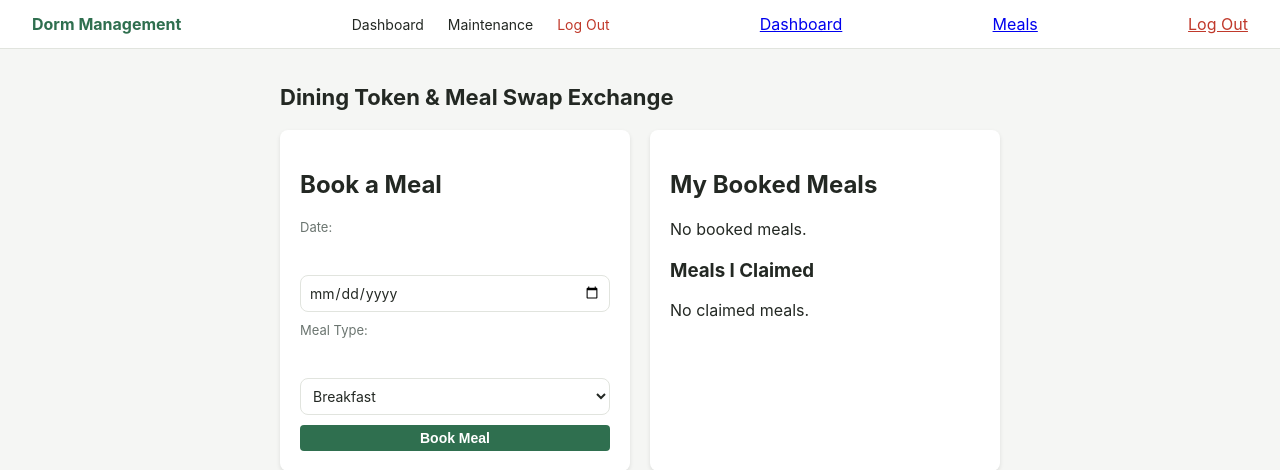
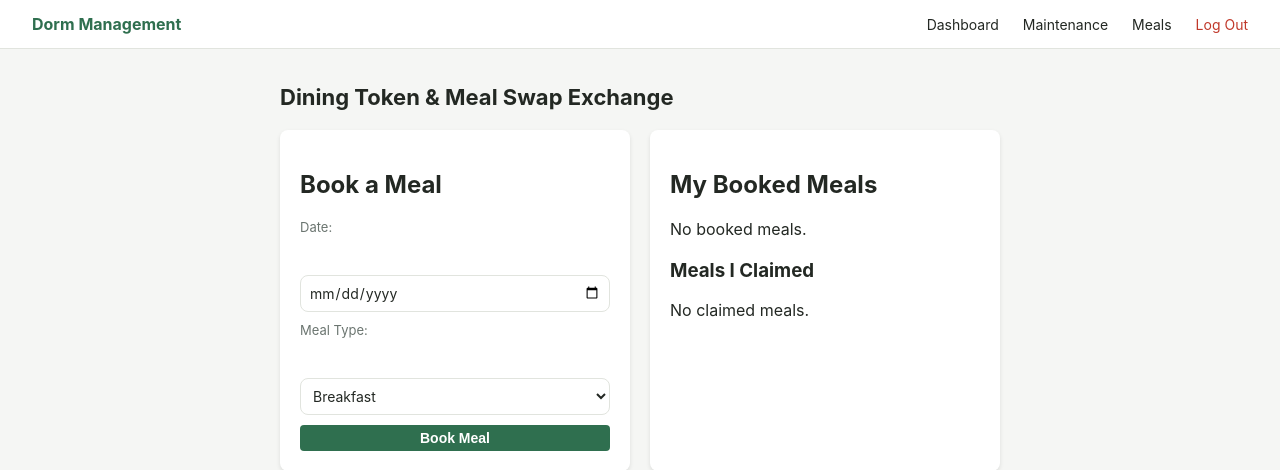
Before and after one commit to Sumaiyaj-25/rs_dorm_management_system, a PHP site: page /meals.php in a window 1280 px wide. Shown: the top 470 px of the page. Run offline with PHP 8.4, Linux system fonts and the light colour scheme; the visitor is signed in with stand-in values (Sample User, id 1); data that the repository does not hold is empty.

Commit message:
Fix navbar link placement and remove duplicates

```diff
--- a/includes/navbar.php
+++ b/includes/navbar.php
@@ -37,14 +37,13 @@
         <?php endif; ?>
 
 
+        <a href="meals.php">
+            Meals
+        </a>
+
         <a href="logout.php" class="nav-logout">
             Log Out
         </a>
 
     </div>
-
-        <a href="dashboard.php">Dashboard</a>
-        <a href="meals.php">Meals</a>
-        <a href="logout.php" class="nav-logout">Log Out</a>
-    </div>
 </nav>
```
